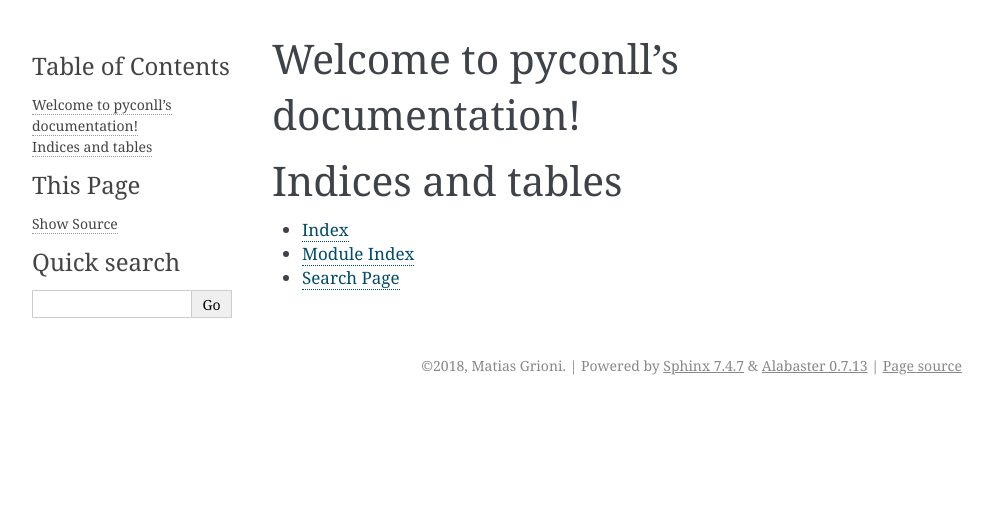
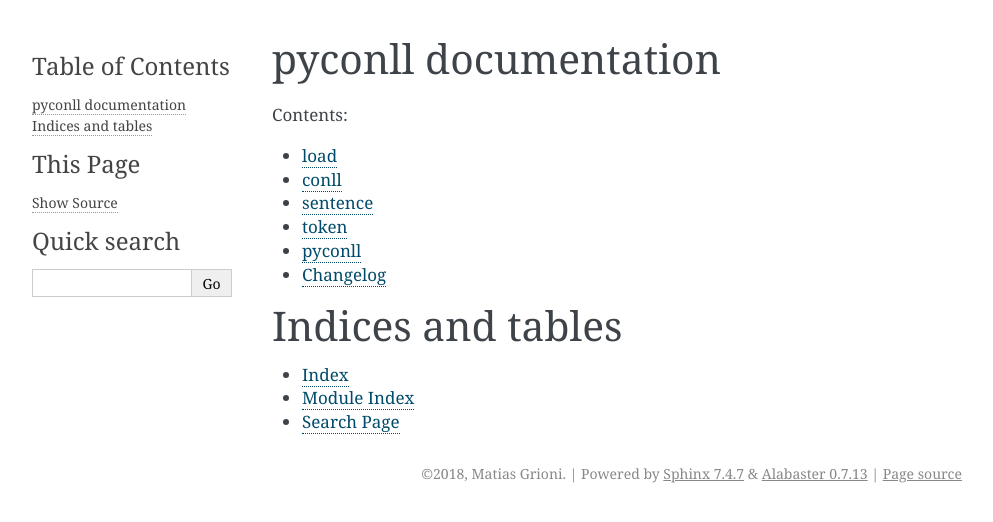
Before and after one commit to pyconll/pyconll, a Sphinx documentation site: the page built from docs/index.rst, in a window 1280 px wide. Shown: the top 522 px of the page, without its empty margins (148-1141 px from the left). Built offline with Sphinx 7.4.7, drawn with Linux system fonts in a browser that asks for light colours.

Commit message:
Documentation progress.

```diff
--- a/README.rst
+++ b/README.rst
@@ -10,7 +10,7 @@
 documentation which will be coming soon.
 
 Motivation
-----------
+~~~~~~~~~~
 
 When working with the Universal Dependencies project, I was dissapointed
 with the lack of good API options for maniuplating the conll files.
@@ -28,7 +28,7 @@
 scripts.
 
 Uses
-----
+~~~~
 
 The usage of this package is to enable editing of CoNLL-U format
 annotations of sentences. For this reason, word forms for Tokens are not
@@ -38,7 +38,7 @@
 completely new Sentences from scratch.
 
 Install
--------
+~~~~~~~
 
 Installation is easy like with most python packages. Simply use ``pip``
 to install from PyPi.
--- /dev/null
+++ b/docs/changelog.rst
@@ -0,0 +1 @@
+.. include:: ../CHANGELOG.rst
--- a/docs/conf.py
+++ b/docs/conf.py
@@ -15,6 +15,11 @@
 # import os
 # import sys
 # sys.path.insert(0, os.path.abspath('.'))
+
+import os
+import sys
+sys.path.insert(0, os.path.abspath('../'))
+
 
 
 # -- Project information -----------------------------------------------------
--- a/docs/index.rst
+++ b/docs/index.rst
@@ -3,12 +3,21 @@
    You can adapt this file completely to your liking, but it should at least
    contain the root `toctree` directive.
 
-Welcome to pyconll's documentation!
+pyconll documentation
 ===================================
 
 .. toctree::
    :maxdepth: 2
    :caption: Contents:
+   :titlesonly:
+
+   pyconll/load
+   pyconll/unit/conll
+   pyconll/unit/sentence
+   pyconll/unit/token
+
+   readme
+   changelog
 
 
 
--- /dev/null
+++ b/docs/pyconll/load.rst
@@ -0,0 +1,5 @@
+load
+===================================
+
+.. automodule:: pyconll.load
+    :members:
--- /dev/null
+++ b/docs/pyconll/unit/conll.rst
@@ -0,0 +1,5 @@
+conll
+===================================
+
+.. automodule:: pyconll.unit.conll
+    :members:
--- /dev/null
+++ b/docs/pyconll/unit/sentence.rst
@@ -0,0 +1,5 @@
+sentence
+===================================
+
+.. automodule:: pyconll.unit.sentence
+    :members:
--- /dev/null
+++ b/docs/pyconll/unit/token.rst
@@ -0,0 +1,5 @@
+token
+===================================
+
+.. automodule:: pyconll.unit.token
+    :members:
--- /dev/null
+++ b/docs/readme.rst
@@ -0,0 +1 @@
+.. include:: ../README.rst
```
Also changed, not shown: CHANGELOG.rst (added, +18 -0 lines), README.md (+3 -3 lines), 3 other files.
